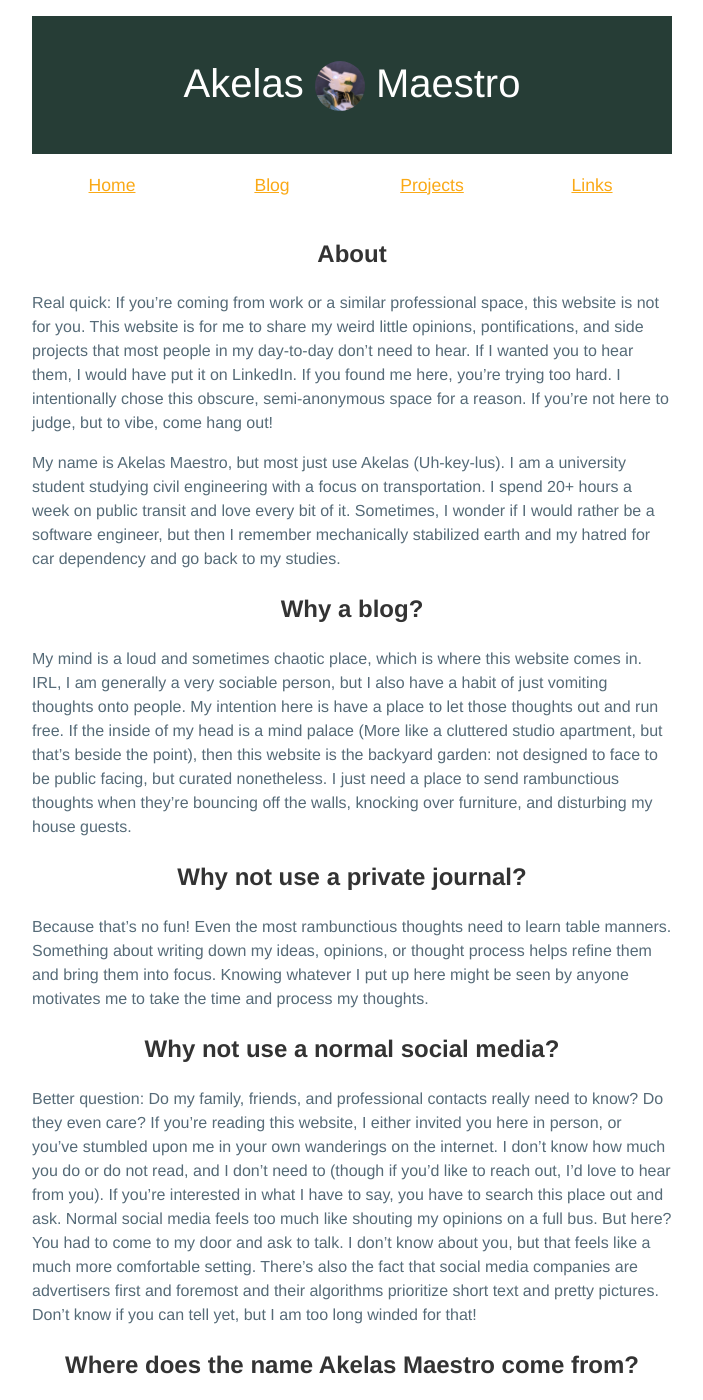
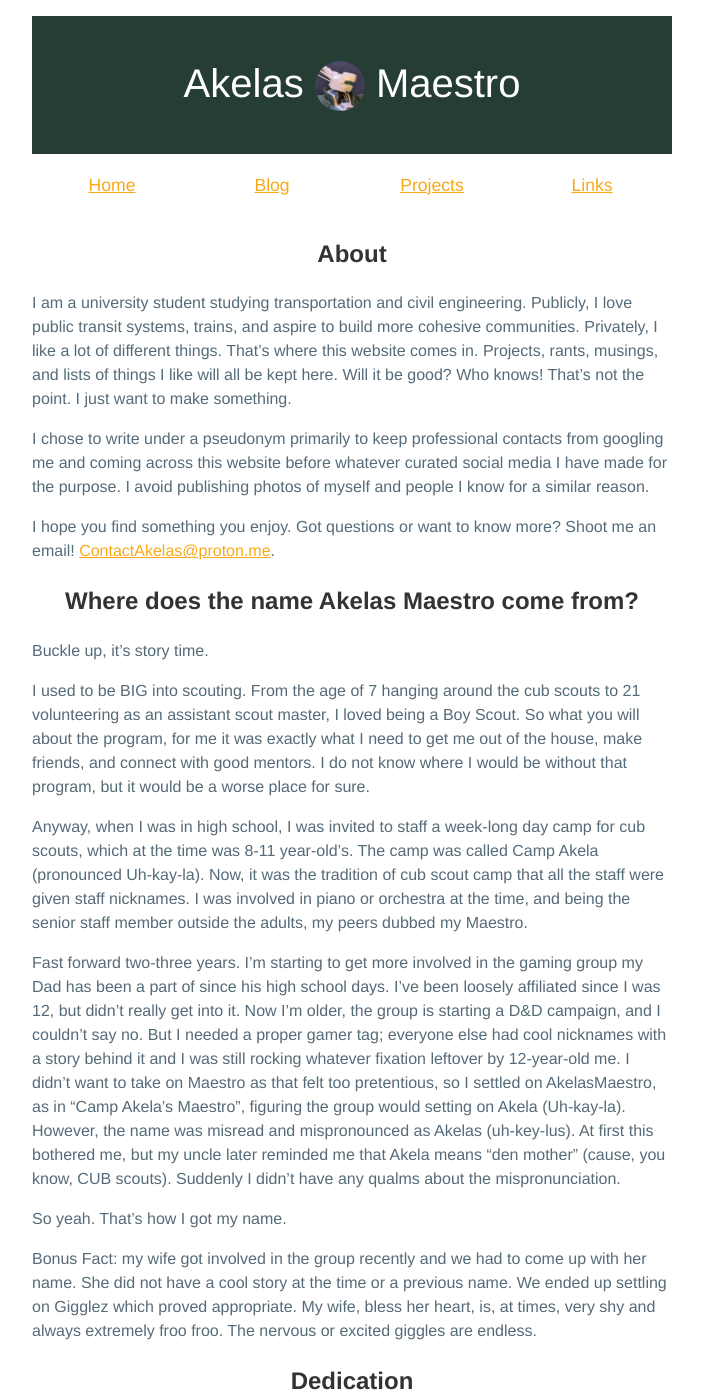
Before and after one commit to AkelasMaestro/Neocities, a Jekyll site: the page built from about.md, in a window 1280 px wide and 1400 px high. Shown: the whole window, without its empty margins (288-991 px from the left). Built offline with Jekyll 4.4.1, drawn with Linux system fonts in a browser that asks for light colours; some of the changed text lies outside the part shown.

Commit message:
Add new posts and update daily thought

```diff
--- a/about.md
+++ b/about.md
@@ -6,21 +6,11 @@ permalink: /about/
 ---
 ## About
 
-Real quick: If you're coming from work or a similar professional space, this website is not for you. This website is for me to share my weird little opinions, pontifications, and side projects that most people in my day-to-day don't need to hear. If I wanted you to hear them, I would have put it on LinkedIn. If you found me here, you're trying too hard. I intentionally chose this obscure, semi-anonymous space for a reason. If you're not here to judge, but to vibe, come hang out!
+I am a university student studying transportation and civil engineering. Publicly, I love public transit systems, trains, and aspire to build more cohesive communities. Privately, I like a lot of different things. That's where this website comes in. Projects, rants, musings, and lists of things I like will all be kept here. Will it be good? Who knows! That's not the point. I just want to make something.
 
-My name is Akelas Maestro, but most just use Akelas (Uh-key-lus). I am a university student studying civil engineering with a focus on transportation. I spend 20+ hours a week on public transit and love every bit of it. Sometimes, I wonder if I would rather be a software engineer, but then I remember mechanically stabilized earth and my hatred for car dependency and go back to my studies.
+I chose to write under a pseudonym primarily to keep professional contacts from googling me and coming across this website before whatever curated social media I have made for the purpose. I avoid publishing photos of myself and people I know for a similar reason.
 
-## Why a blog?
-
-My mind is a loud and sometimes chaotic place, which is where this website comes in. IRL, I am generally a very sociable person, but I also have a habit of just vomiting thoughts onto people. My intention here is have a place to let those thoughts out and run free. If the inside of my head is a mind palace (More like a cluttered studio apartment, but that's beside the point), then this website is the backyard garden: not designed to face to be public facing, but curated nonetheless. I just need a place to send rambunctious thoughts when they're bouncing off the walls, knocking over furniture, and disturbing my house guests.
-
-## Why not use a private journal?
-
-Because that's no fun! Even the most rambunctious thoughts need to learn table manners. Something about writing down my ideas, opinions, or thought process helps refine them and bring them into focus. Knowing whatever I put up here might be seen by anyone motivates me to take the time and process my thoughts.
-
-## Why not use a normal social media?
-
-Better question: Do my family, friends, and professional contacts really need to know? Do they even care? If you're reading this website, I either invited you here in person, or you've stumbled upon me in your own wanderings on the internet. I don't know how much you do or do not read, and I don't need to (though if you'd like to reach out, I'd love to hear from you). If you're interested in what I have to say, you have to search this place out and ask. Normal social media feels too much like shouting my opinions on a full bus. But here? You had to come to my door and ask to talk. I don't know about you, but that feels like a much more comfortable setting. There's also the fact that social media companies are advertisers first and foremost and their algorithms prioritize short text and pretty pictures. Don't know if you can tell yet, but I am too long winded for that!
+I hope you find something you enjoy. Got questions or want to know more? Shoot me an email! <ContactAkelas@proton.me>.
 
 ## Where does the name Akelas Maestro come from?
 
@@ -35,3 +25,9 @@ Fast forward two-three years. I'm starting to get more involved in the gaming gr
 So yeah. That's how I got my name.
 
 Bonus Fact: my wife got involved in the group recently and we had to come up with her name. She did not have a cool story at the time or  a previous name. We ended up settling on Gigglez which proved appropriate. My wife, bless her heart, is, at times, very shy and always extremely froo froo. The nervous or excited giggles are endless.
+
+## Dedication
+
+This site is dedicated to my late father who passed away in July, 2025. We would always have Monday night phone calls to chat which would usually become me rambling on about my latest fixation. I wish I had listened more. Anyway, I post here all the things I would have otherwise shared with him. Putting it out to the world gives me hope he can see it wherever he might be.
+
+I love you, Dad. Miss you.
--- a/index.html
+++ b/index.html
@@ -30,7 +30,7 @@ For previous daily thoughts
 
 <h3>Featured Post</h3>
 
-{% assign featured_post = site.posts | where: "title", "Patlabor Model" | first %}
+{% assign featured_post = site.posts | where: "title", "2026 June Update" | first %}
 <p>
 <a href="{{ featured_post.url }}">{{ featured_post.title }}</a>
 <span class="postDate">{{ featured_post.date | date: "%Y-%m-%d" }}</span>
```
Also changed, not shown: _posts/2026-04-08-daily-blog.md (+4 -0 lines), _posts/2026-05-04-all-american.md (added, +30 -0 lines).
